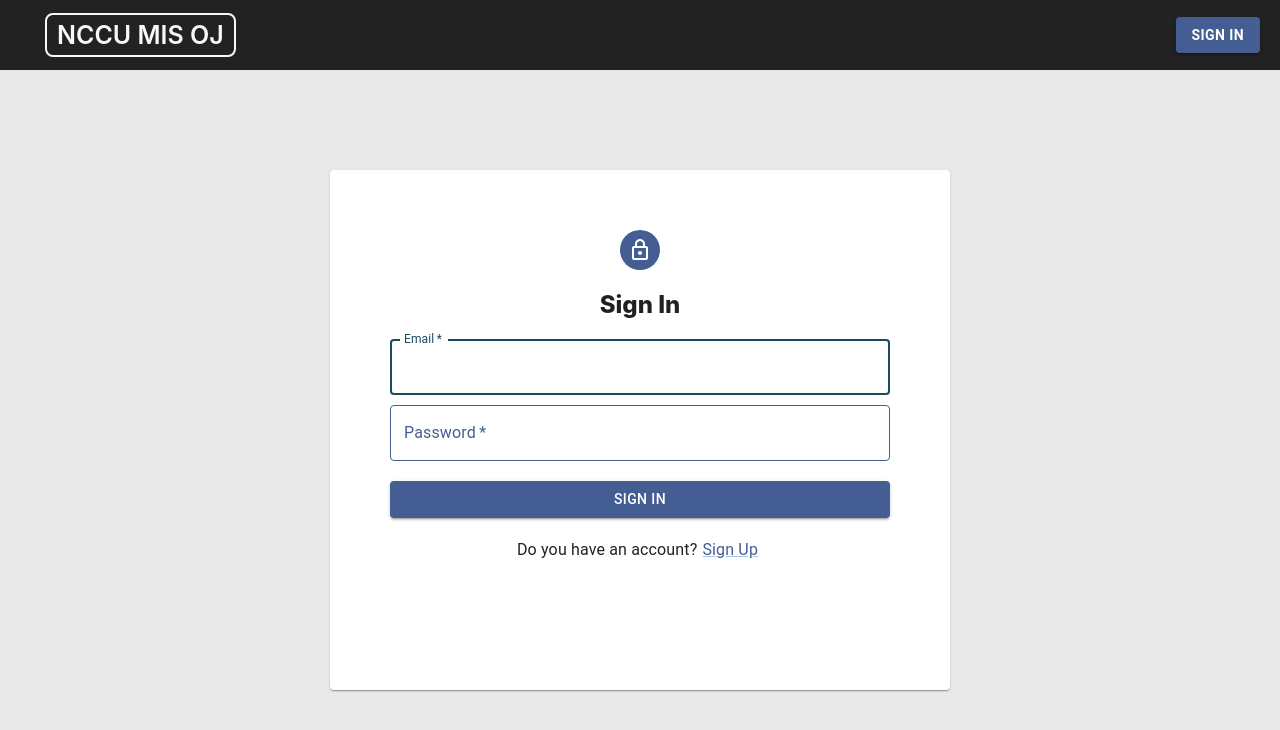
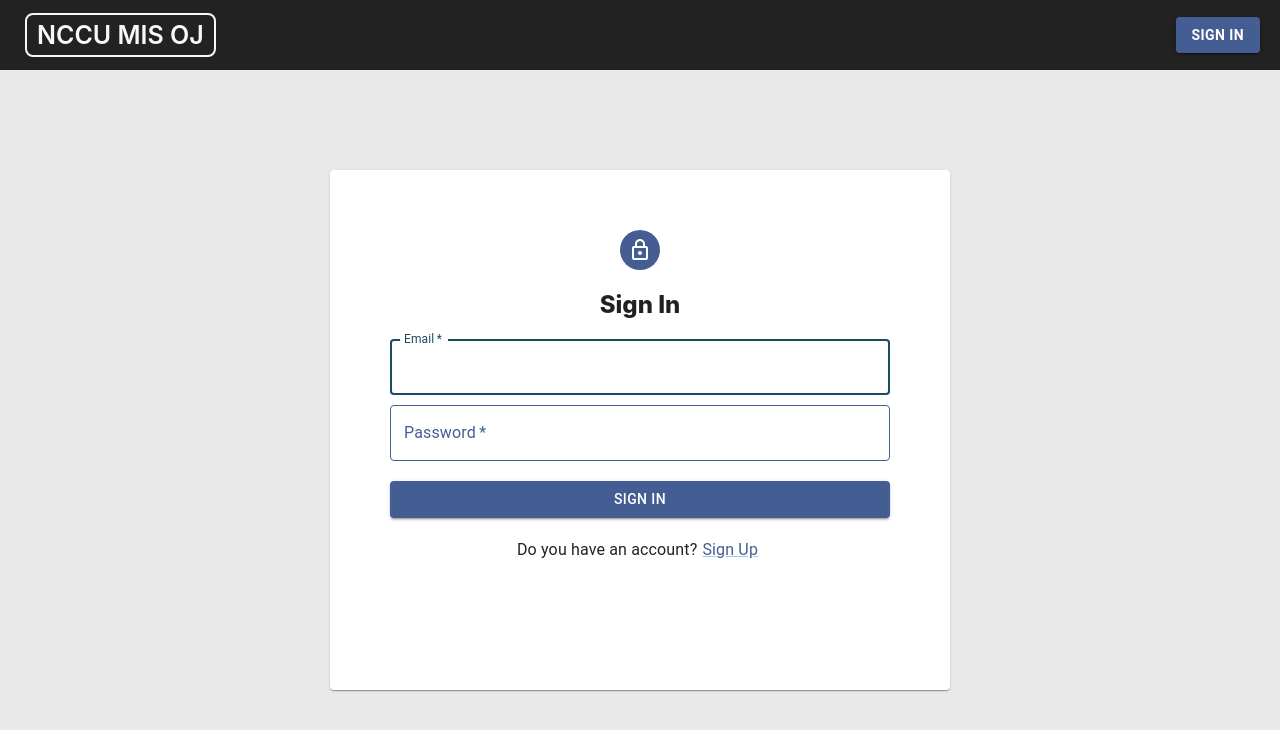
Before and after one commit to 110306041/cloud_native, a React (Create React App) app in the folder frontend/: page / in a window 1280 px wide. Shown: the top 730 px of the page. Built offline with nearby package versions, Linux system fonts and the light colour scheme.

Commit message:
modify logo display

```diff
--- a/frontend/src/components/navbar/navbar.css
+++ b/frontend/src/components/navbar/navbar.css
@@ -34,7 +34,7 @@
   align-items: center; /* 垂直置中 */
   justify-content: center; /* 水平置中 */
   height: auto; /* 不需要特定高度 */
-  margin-left: 25px; /* 保留內間距 */
+  margin-left: 5px; /* 保留內間距 */
   border: 2px solid #f8f8f8;
   border-radius: 8px;
   padding: 5px 10px;
```
